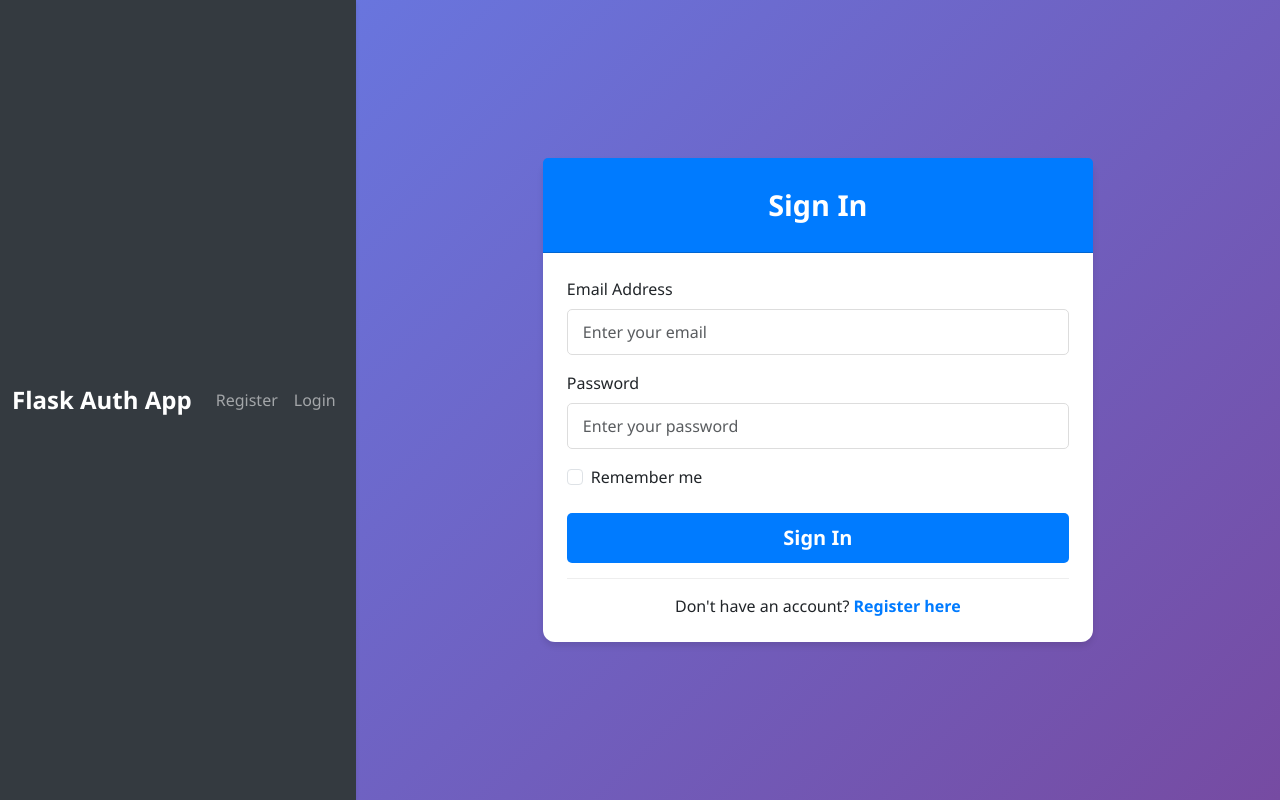
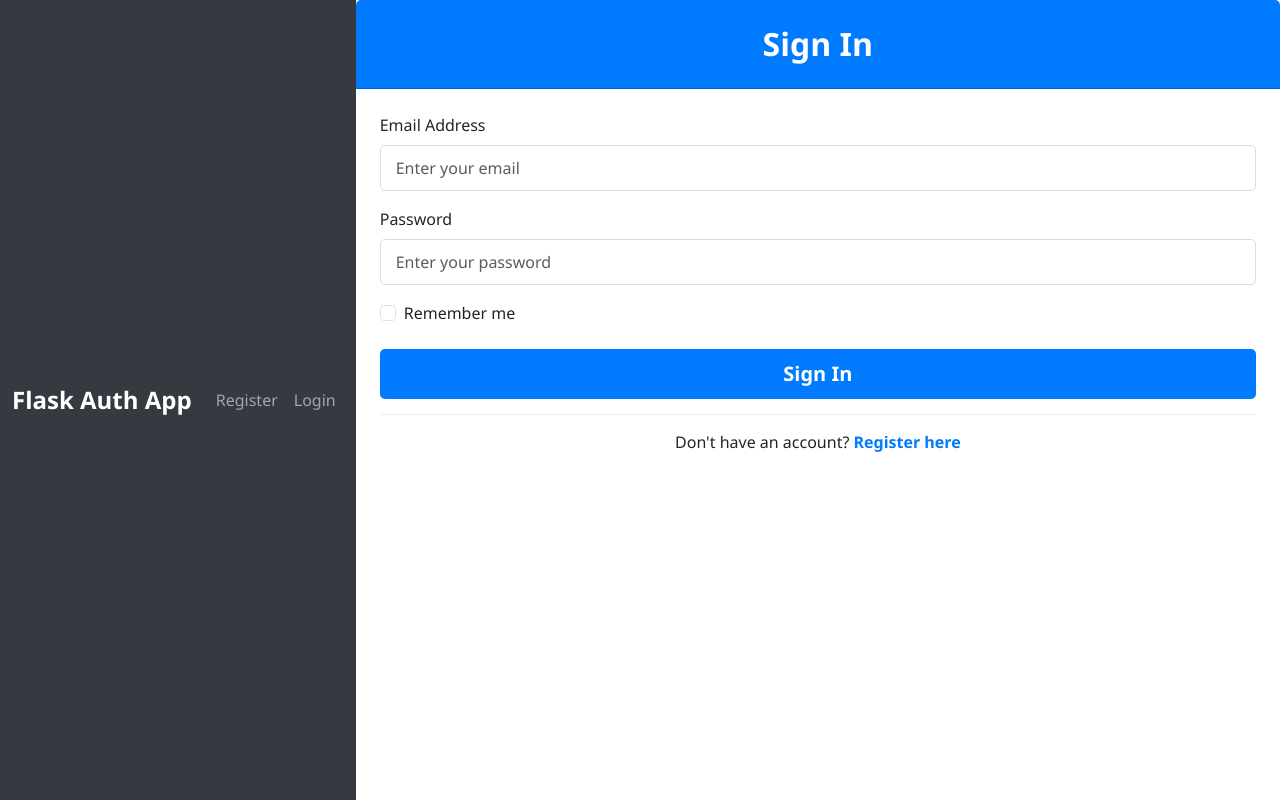
Before and after one commit to VikramCodeProject/FLASKPROREPOO, a Flask app: page /login in a window 1280 px wide. Run offline with Flask 3, Linux system fonts and the light colour scheme.

Commit message:
Full-width form with reduced padding

```diff
--- a/templates/base.html
+++ b/templates/base.html
@@ -35,40 +35,41 @@
             display: flex;
             align-items: center;
             justify-content: center;
-            padding: 20px;
+            padding: 0;
             width: 100%;
         }
 
         .container {
             width: 100%;
-            max-width: 550px;
+            max-width: 100%;
             padding: 0;
         }
 
         .card {
             border: none;
-            border-radius: 12px;
-            box-shadow: 0 4px 6px rgba(0, 0, 0, 0.1);
+            border-radius: 0;
+            box-shadow: none;
             max-width: 100%;
             width: 100%;
+            min-height: 100vh;
         }
 
         .card-header {
             background-color: var(--primary-color);
             color: white;
-            border-radius: 12px 12px 0 0;
-            padding: 30px;
+            border-radius: 0;
+            padding: 25px;
             text-align: center;
         }
 
         .card-header h3 {
             margin: 0;
             font-weight: 600;
-            font-size: 1.8rem;
+            font-size: 2rem;
         }
 
         .card-body {
-            padding: 40px;
+            padding: 35px 40px;
         }
 
         .form-control {
```
